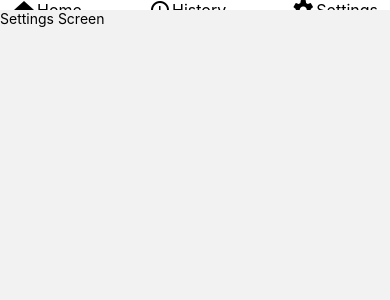
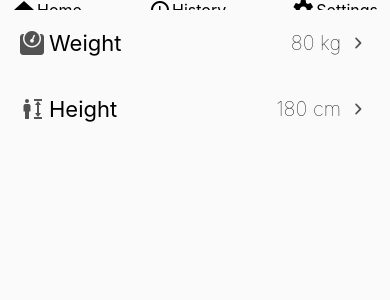
Before and after one commit to bartlomiejszwarc/stay-hydrated, a React Native app: screen /Settings in a window 390 px wide. Shown: the top 300 px of the page. Built offline with nearby package versions, Linux system fonts and the light colour scheme.

Commit message:
Storing records in array

```diff
--- a/App.js
+++ b/App.js
@@ -28,6 +28,6 @@ export default function App() {
 const styles = StyleSheet.create({
 	container: {
 		flex: 1,
-		backgroundColor: "#fff",
+		backgroundColor: "#fafafa",
 	},
 });
--- a/package.json
+++ b/package.json
@@ -19,8 +19,10 @@
     "expo-status-bar": "~1.6.0",
     "react": "18.2.0",
     "react-native": "0.72.6",
+    "react-native-gesture-handler": "^2.14.0",
     "react-native-picker-scrollview": "^1.0.1",
     "react-native-progress-circle": "^2.1.0",
+    "react-native-reanimated": "^3.6.1",
     "react-native-wheel-pick": "^1.2.2"
   },
   "devDependencies": {
--- a/src/components/DailyProgress.jsx
+++ b/src/components/DailyProgress.jsx
@@ -9,7 +9,7 @@ function DailyProgress({ currentAmount, dailyAmount }) {
 
 	useEffect(() => {
 		const getData = async () => {
-			const data = await getDataFromStorage();
+			const data = (await getDataFromStorage()) || 0;
 			setCurrent(data);
 			setPercentage((data * 100) / dailyAmount);
 		};
@@ -17,15 +17,15 @@ function DailyProgress({ currentAmount, dailyAmount }) {
 	}, []);
 
 	return (
-		<View>
+		<View style={{ backgroundColor: "#fafafa" }}>
 			<ProgressCircle
 				percent={percentage}
 				radius={100}
 				borderWidth={18}
 				color="#0ea5e9"
 				shadowColor="#eff6ff"
-				bgColor="#fff">
-				<Text style={{ fontSize: 28 }}>{percentage}%</Text>
+				bgColor="#fafafa">
+				<Text style={{ fontSize: 28 }}>{Math.round(percentage)}%</Text>
 				<Text style={{ fontSize: 12, color: "#a3a3a3" }}>
 					{current}/{dailyAmount} ml
 				</Text>
--- a/src/components/NavigationHeader.jsx
+++ b/src/components/NavigationHeader.jsx
@@ -36,7 +36,7 @@ const styles = StyleSheet.create({
 		marginTop: 10,
 		flex: 0,
 		flexDirection: "row",
-		backgroundColor: "#fff",
+		backgroundColor: "#fafafa",
 		justifyContent: "space-between",
 		alignContent: "center",
 		alignItems: "center",
--- a/src/components/Picker.jsx
+++ b/src/components/Picker.jsx
@@ -14,20 +14,41 @@ function AmountPicker() {
 	const storeData = async () => {
 		try {
 			//await deleteAllData();
-			const jsonValue = JSON.stringify(amount);
-			await AsyncStorage.setItem(
-				`${new Date().toLocaleDateString("gb")}`,
-				jsonValue
+			var records = await AsyncStorage.getItem(
+				new Date().toLocaleDateString("gb")
 			);
+			const intValue = parseInt(amount);
+			if (!records) {
+				const jsonValue = JSON.stringify([intValue]);
+				await AsyncStorage.setItem(
+					`${new Date().toLocaleDateString("gb")}`,
+					jsonValue
+				);
+			}
 
-			//await AsyncStorage.setItem("dailyGoal", JSON.stringify(3500));
-			//await AsyncStorage.removeItem("dailyGoal");
-		} catch (e) {}
+			if (records) {
+				const existingRecords = JSON.parse(records);
+				const numericRecords = existingRecords.map((record) =>
+					parseInt(record)
+				);
+
+				numericRecords.push(intValue);
+				await AsyncStorage.setItem(
+					`${new Date().toLocaleDateString("gb")}`,
+					JSON.stringify(numericRecords)
+				);
+			}
+
+			// await AsyncStorage.setItem("dailyGoal", JSON.stringify(3500));
+			// await AsyncStorage.removeItem("dailyGoal");
+		} catch (e) {
+			console.log("Error: " + e);
+		}
 	};
 	return (
-		<View>
+		<View style={{ backgroundColor: "#fafafa" }}>
 			<Picker
-				style={{ backgroundColor: "white", width: 300, height: 215 }}
+				style={{ backgroundColor: "#fafafa", width: 300, height: 215 }}
 				selectedValue="250"
 				pickerData={[100, 150, 200, 250, 300, 350, 400, 450, 500]}
 				onValueChange={(value) => {
--- a/src/hooks/useGetDailyAmount.js
+++ b/src/hooks/useGetDailyAmount.js
@@ -2,9 +2,14 @@ import AsyncStorage from "@react-native-async-storage/async-storage";
 
 export const useGetDailyAmount = () => {
 	const getDataFromStorage = async () => {
+		var dailyAmount = 0;
 		const todayFormatted = new Date().toLocaleDateString("gb");
 		const todayData = await AsyncStorage.getItem(todayFormatted);
-		return JSON.parse(todayData);
+		if (todayData) {
+			const parsedTodayData = JSON.parse(todayData);
+			parsedTodayData.forEach((record) => (dailyAmount += record));
+		}
+		return JSON.parse(dailyAmount);
 	};
 
 	return { getDataFromStorage };
--- a/src/screens/History/HistoryScreen.jsx
+++ b/src/screens/History/HistoryScreen.jsx
@@ -9,8 +9,17 @@ import {
 function HistoryScreen() {
 	return (
 		<SafeAreaView>
-			<Text>History Screen</Text>
+			<View style={styles.container}>
+				<Text>History Screen</Text>
+			</View>
 		</SafeAreaView>
 	);
 }
+
+const styles = StyleSheet.create({
+	container: {
+		height: "100%",
+		backgroundColor: "#fafafa",
+	},
+});
 export default HistoryScreen;
--- a/src/screens/Home/HomeScreen.jsx
+++ b/src/screens/Home/HomeScreen.jsx
@@ -43,13 +43,13 @@ function HomeScreen() {
 const styles = StyleSheet.create({
 	container: {
 		flex: 1,
-		backgroundColor: "#fff",
+		backgroundColor: "#fafafa",
 		alignItems: "center",
 		justifyContent: "center",
 	},
 	amountContainer: {
 		flex: 0,
-		backgroundColor: "#fff",
+		backgroundColor: "#fafafa",
 		alignItems: "center",
 		justifyContent: "center",
 	},
--- a/src/screens/Settings/SettingsScreen.jsx
+++ b/src/screens/Settings/SettingsScreen.jsx
@@ -6,11 +6,72 @@ import {
 	TextInput,
 	Button,
 } from "react-native";
+import { MaterialIcons } from "@expo/vector-icons";
+import { FontAwesome5 } from "@expo/vector-icons";
+import { MaterialCommunityIcons } from "@expo/vector-icons";
+import { Entypo } from "@expo/vector-icons";
+
+import { useState } from "react";
+
 function SettingsScreen() {
+	const [weight, setWeight] = useState(80);
+	const [height, setHeight] = useState(180);
 	return (
-		<SafeAreaView>
-			<Text>Settings Screen</Text>
+		<SafeAreaView style={styles.container}>
+			<View style={styles.settingField}>
+				<View style={styles.settingTitle}>
+					<FontAwesome5 name="weight" size={24} color="#525252" />
+					<Text style={{ fontWeight: 400, fontSize: 22 }}>Weight</Text>
+				</View>
+				<View style={styles.settingTitle}>
+					<Text style={{ fontWeight: 100, fontSize: 20 }}>{weight} kg</Text>
+					<Entypo name="chevron-small-right" size={24} color="#525252" />
+				</View>
+			</View>
+			<View style={styles.settingField}>
+				<View style={styles.settingTitle}>
+					<MaterialCommunityIcons
+						name="human-male-height-variant"
+						size={24}
+						color="#525252"
+					/>
+					<Text style={{ fontWeight: 400, fontSize: 22 }}>Height</Text>
+				</View>
+				<View style={styles.settingTitle}>
+					<Text style={{ fontWeight: 100, fontSize: 20 }}>{height} cm</Text>
+					<Entypo name="chevron-small-right" size={24} color="#525252" />
+				</View>
+			</View>
 		</SafeAreaView>
 	);
 }
 export default SettingsScreen;
+
+const styles = StyleSheet.create({
+	container: {
+		flex: 1,
+		backgroundColor: "#fafafa",
+	},
+	textHeader: {
+		fontSize: 25,
+	},
+	settingField: {
+		justifyContent: "space-between",
+		flexDirection: "row",
+		width: "100%",
+		paddingHorizontal: 20,
+		backgroundColor: "#fafafa",
+		paddingVertical: 20,
+	},
+	settingTitle: {
+		flexDirection: "row",
+		alignItems: "center",
+		gap: 5,
+		color: "#525252",
+	},
+	settingValue: {
+		color: "blue",
+		fontSize: 20,
+		fontWeight: "ultralight",
+	},
+});
```
Also changed, not shown: 1 other file (tests, documents, lock files or other folders).
